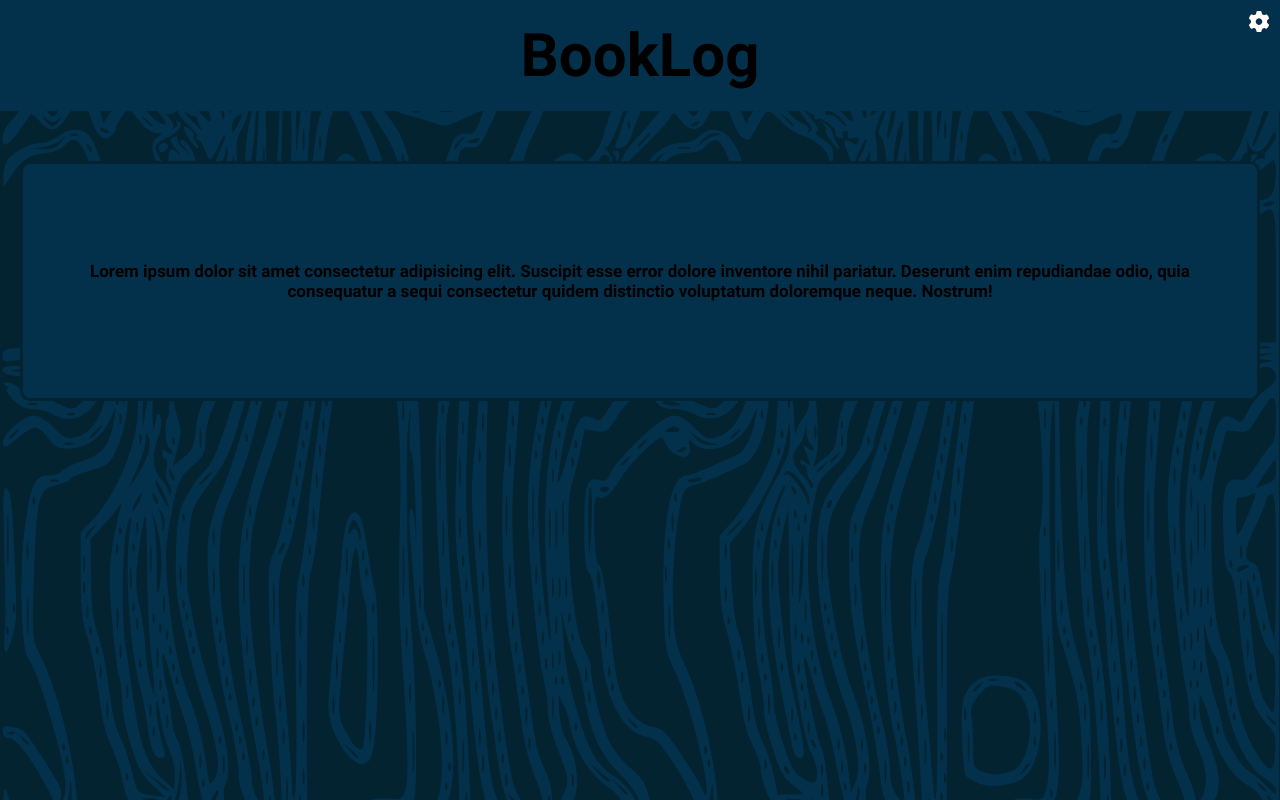
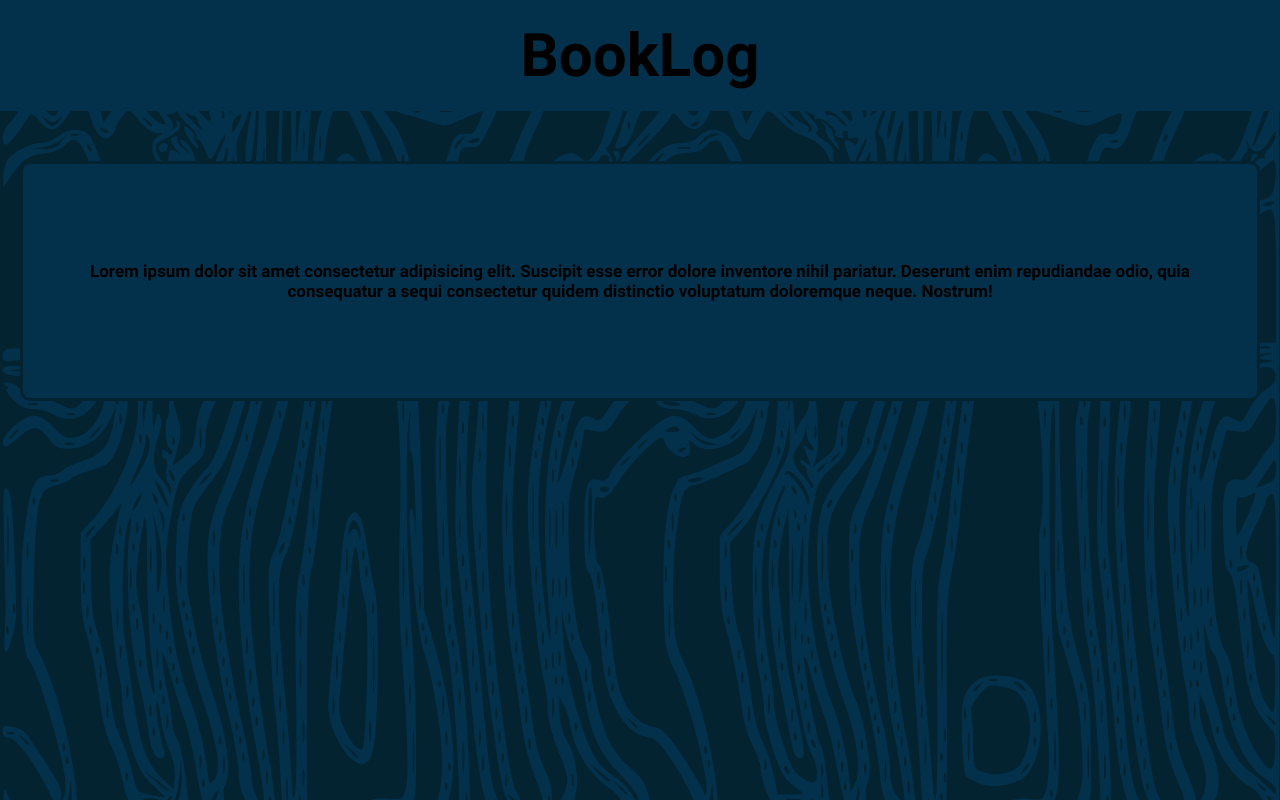
Before and after one commit to louisweiser/project_capstone, a Next.js app: page / in a window 1280 px wide. Built offline with nearby package versions, Linux system fonts and the light colour scheme.

Commit message:
delete for user unnecessary header

```diff
--- a/components/common/Heading/Home.js
+++ b/components/common/Heading/Home.js
@@ -1,13 +1,8 @@
-import SettingButton from "@/components/common/Link/Setting.js";
-
 import styles from "./home.module.css";
 
 export default function Header({ title }) {
   return (
     <header className={styles.header}>
-      <div className={styles.position}>
-        <SettingButton></SettingButton>
-      </div>
       <h1>{title}</h1>
     </header>
   );
--- a/components/common/Heading/homenavigation.module.css
+++ /dev/null
@@ -1,20 +0,0 @@
-.header {
-  /*layout*/
-  display: flex;
-  justify-content: center;
-  position: relative;
-  /*dimension*/
-  width: 100%;
-  padding: 3px;
-  /*style*/
-  background-color: #03314b;
-}
-
-.position {
-  /*layout*/
-  position: absolute;
-  left: 9px;
-  top: 50%;
-  transform: translate(0, -42%);
-  z-index: 10;
-}
--- a/components/common/Link/Setting.js
+++ /dev/null
@@ -1,11 +0,0 @@
-import Link from "next/link";
-
-import { GearSVG } from "@/public/svgs/router.js";
-
-export default function SettingButton() {
-  return (
-    <Link href="/home/settings">
-      <GearSVG></GearSVG>
-    </Link>
-  );
-}
```
Also changed, not shown: components/common/Heading/HomeNavigation.js (deleted, +0 -14 lines).
